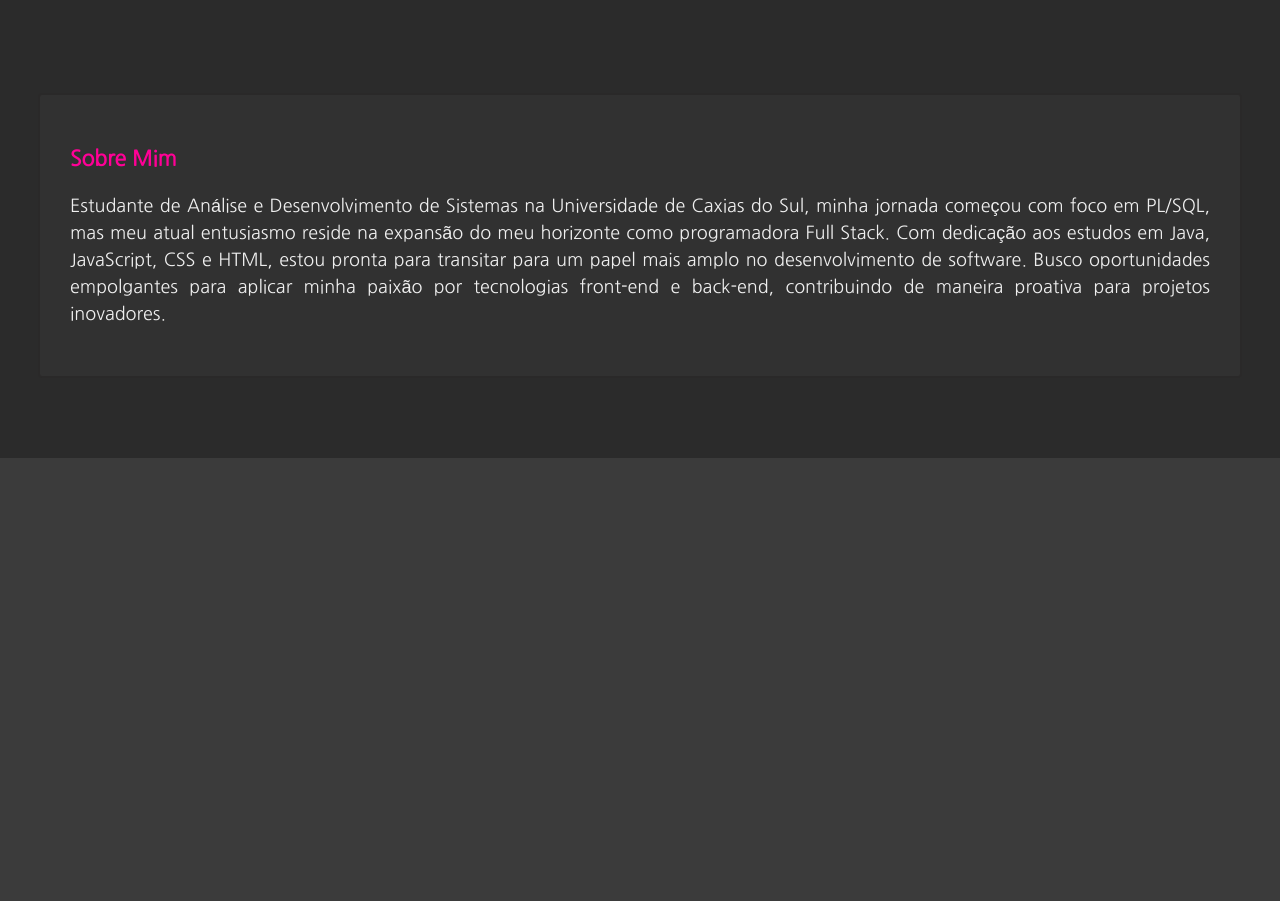
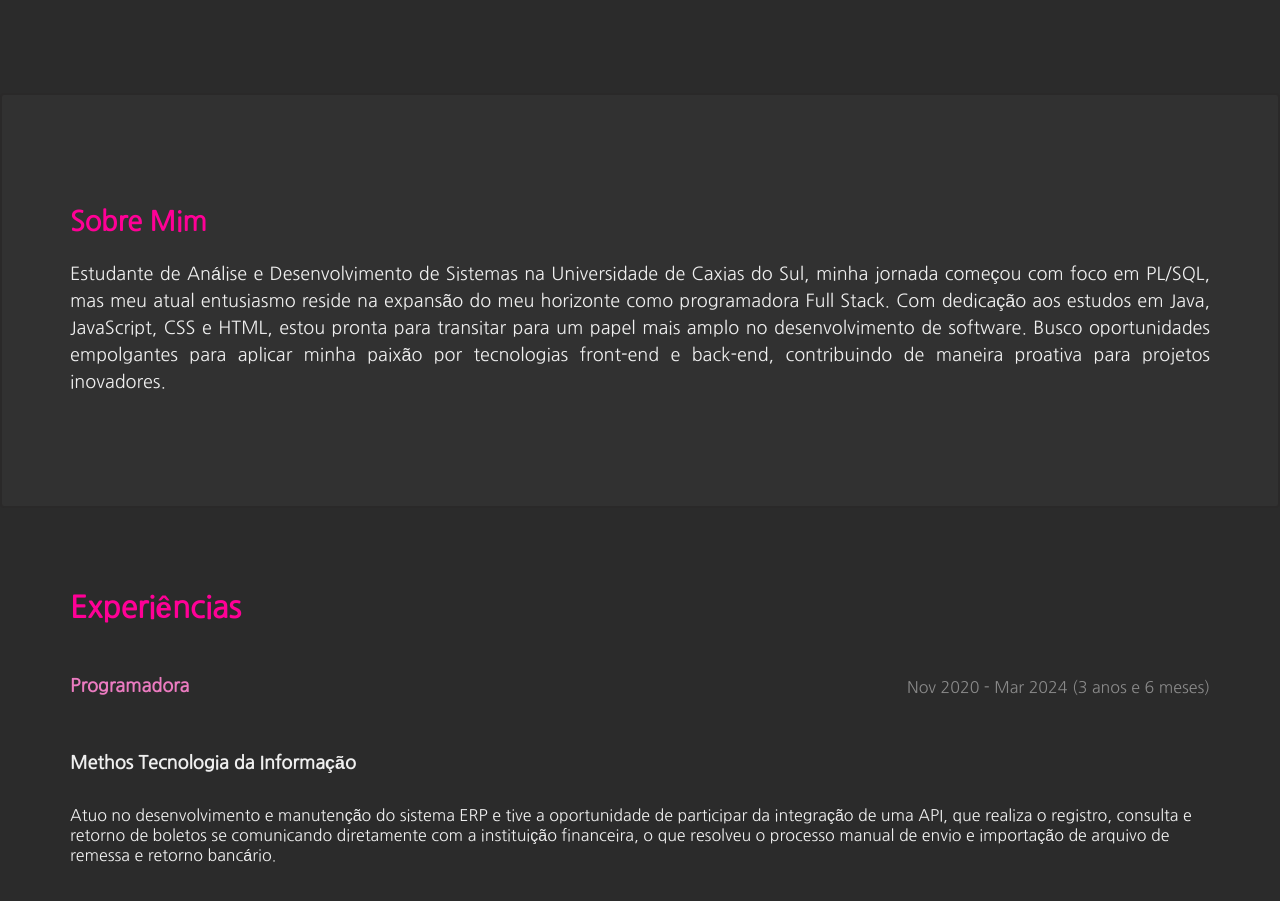
Before and after one commit to vanessacoin/portfolio-vanessacoin, a plain HTML site: page index.html in a window 1280 px wide. Shown: the part 473-1374 px from the top of the page. Drawn offline with Linux system fonts and the light colour scheme.

Commit message:
added experience session

```diff
--- a/css/style.css
+++ b/css/style.css
@@ -59,7 +59,7 @@ header nav ul li:last-of-type a {
     margin: 80px auto;
 }
 
-.div-texts {
+.div-text {
     max-width: 1140px;
     margin: 80px auto;
 }
@@ -71,7 +71,7 @@ header nav ul li:last-of-type a {
     height: auto;
 }
 
-#s-about .div-texts {
+#s-about {
     background-color: #313131;
     border: 2px solid #2a2929;
     padding: 30px;
@@ -98,15 +98,34 @@ main figure img{
     line-height: 1.5;
 }
 
-#s-about h3 {
+#s-about h2 {
     color: #FF0096;
-}
-
-main section.s-experience {
-    background-color: #3b3b3b;
-    padding: 400px 48px;
 }
 
 section.s-about {
     margin-top: 1500px;
 }
+
+#s-experience h2 {
+    color: #FF0096;
+    font-size: 30px;
+}
+
+#s-experience .grid-layout #experience .text-exp>div {
+    display: flex;
+    align-items: center;
+    justify-content: space-between;
+}
+
+.title-exp {
+    color: #eb7bc0;
+    font-size: large;
+}
+
+.date-exp {
+    color: rgb(138, 138, 138);
+}
+
+.company-exp {
+    font-size: large;
+}
--- a/index.html
+++ b/index.html
@@ -44,14 +44,40 @@
         </section>
 
         <section id="s-about">
-            <div class="div-texts">
-                <h3>Sobre Mim</h3>
+
+            <div class="grid-layout">
+                <h2>Sobre Mim</h2>
                 <p>Estudante de Análise e Desenvolvimento de Sistemas na Universidade de Caxias do Sul, minha jornada começou com foco em PL/SQL, mas meu atual entusiasmo reside na expansão do meu horizonte como programadora Full Stack. Com dedicação aos estudos em Java, JavaScript, CSS e HTML, estou pronta para transitar para um papel mais amplo no desenvolvimento de software. Busco oportunidades empolgantes para aplicar minha paixão por tecnologias front-end e back-end, contribuindo de maneira proativa para projetos inovadores.</p>
             </div>
 
         </section>
 
-        <section class="s-experience"></section>
+        <section id="s-experience">
+
+            <div class="grid-layout">
+
+                <h2>Experiências</h2>
+
+                <div id="experience">
+                    <div class="text-exp">
+
+                         <div>
+                            <h4 class="title-exp">Programadora</h4>
+                            <p class="date-exp">Nov 2020 - Mar 2024 (3 anos e 6 meses)</p>
+                         </div>
+
+                        <h5 class="company-exp">Methos Tecnologia da Informação</h5>
+                        <p class="description-exp">Atuo no desenvolvimento e manutenção do sistema ERP e tive a oportunidade de participar da integração de uma API, que realiza o registro, consulta e retorno de boletos se comunicando diretamente com a instituição financeira, o que resolveu o processo manual de envio e importação de arquivo de remessa e retorno bancário.</p>
+
+                    </div>
+
+                </div>
+
+             </div>
+
+        </section>
+
     </main>
+
 </body>
 </html>
```
